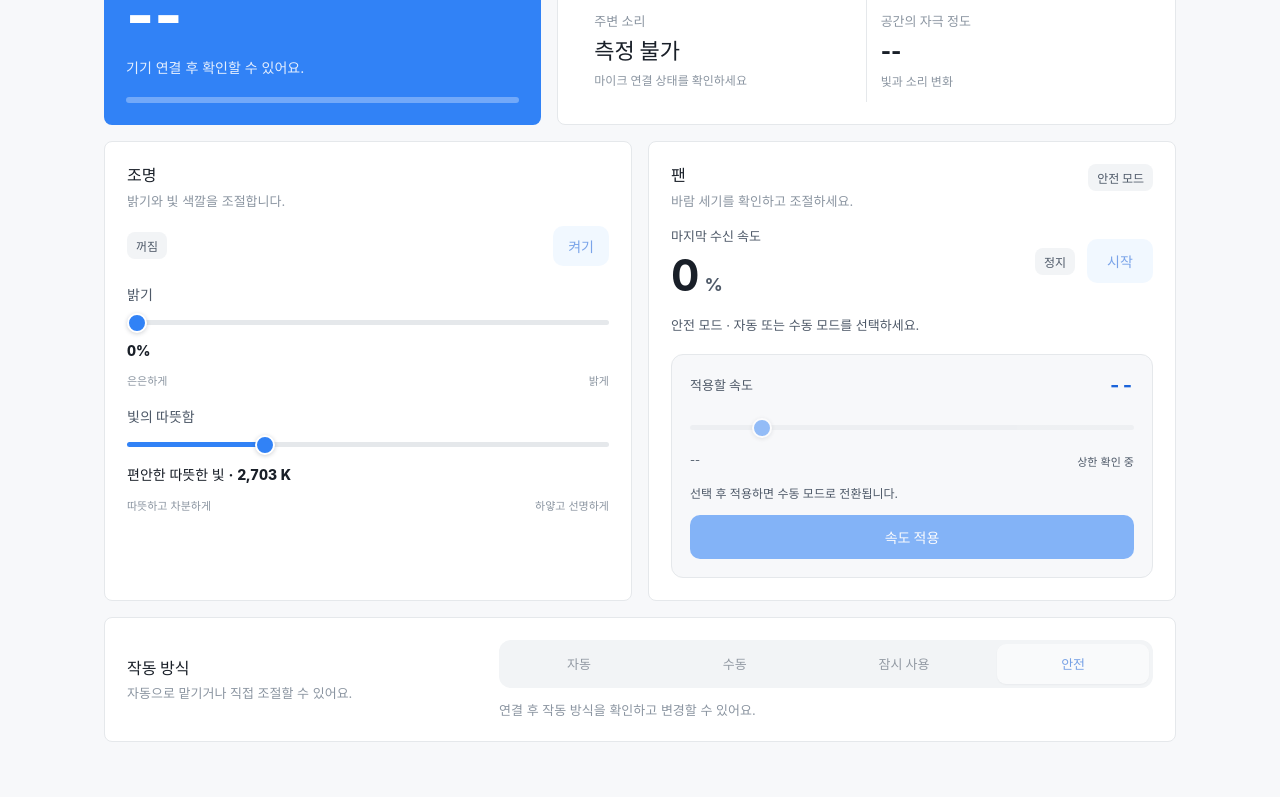
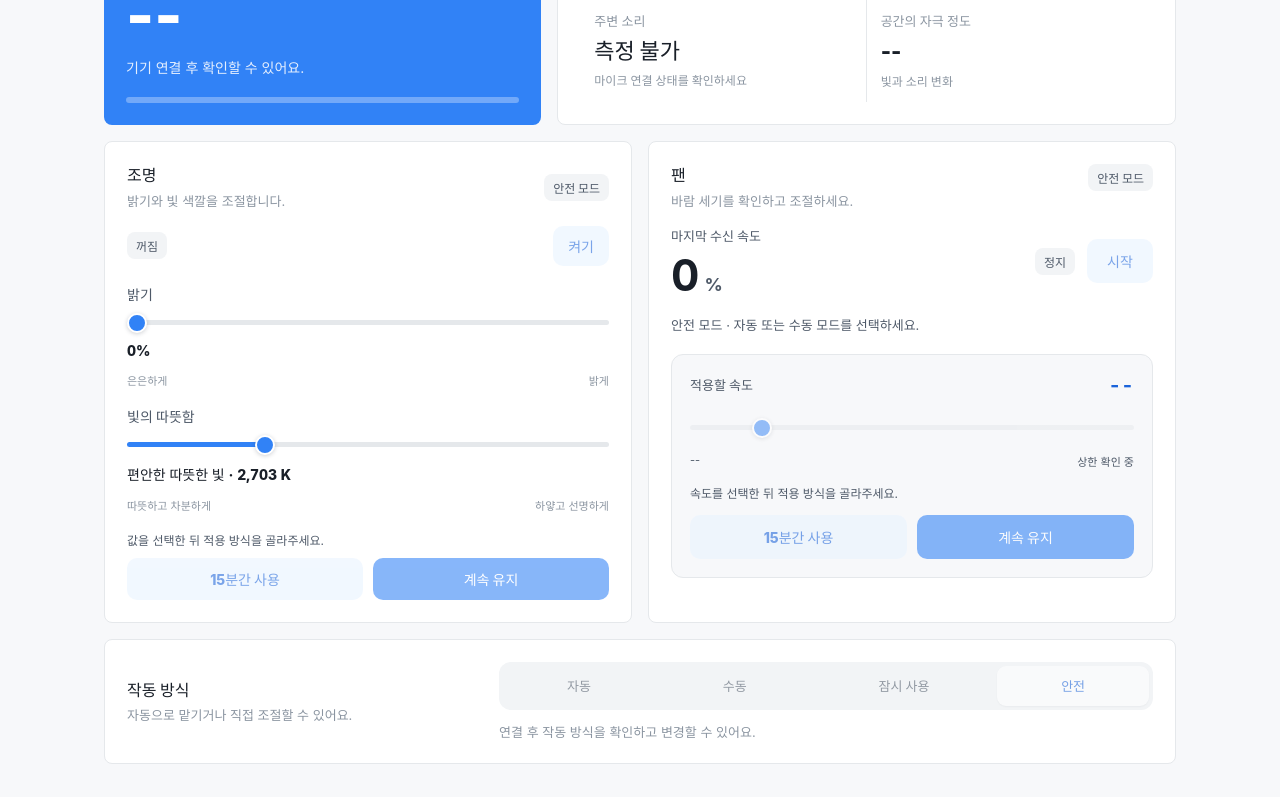
Before and after one commit to lunDreame/SensoryShield, a React (Vite) app in the folder frontend/: page / in a window 1280 px wide. Shown: the part 449-1246 px from the top of the page. Built offline with nearby package versions, Linux system fonts and the light colour scheme; no server answers.

Commit message:
feat: make temporary controls explicit

```diff
--- a/frontend/src/app/styles/global.css
+++ b/frontend/src/app/styles/global.css
@@ -107,6 +107,11 @@ button:disabled { cursor: wait; opacity: .58; }
 .slider input:active::-webkit-slider-thumb { transform: scale(1.12); }
 .control-value { color: var(--ink); font-variant-numeric: tabular-nums; font-size: 14px; font-weight: 800; }
 .control-caption { display: flex; justify-content: space-between; margin-top: -5px; color: var(--muted); font-size: 11px; }
+.control-apply-help { margin: 18px 0 10px; color: var(--body); font-size: 12px; }
+.control-apply-actions { display: grid; grid-template-columns: 1fr 1fr; gap: 10px; }
+.control-apply-actions .button { min-height: 42px; }
+.control-feedback { margin: 12px 0 0; color: #008a58; font-size: 12px; line-height: 1.55; }
+.mode-return { margin-top: 12px; }
 .segmented { display: flex; flex-wrap: wrap; gap: 4px; border-radius: 12px; background: var(--surface); padding: 4px; }
 .segmented button { min-height: 40px; flex: 1 1 auto; border: 0; border-radius: 9px; background: transparent; color: var(--body); padding: 0 12px; font-size: 13px; font-weight: 700; transition: background 180ms ease, color 180ms ease, box-shadow 180ms ease; }
 .segmented button:hover { color: var(--ink); }
@@ -123,6 +128,7 @@ button:disabled { cursor: wait; opacity: .58; }
 .input-line > span { color: var(--body); font-size: 13px; font-weight: 700; }
 .setting-meaning { color: var(--body); font-size: 12px; line-height: 1.6; }
 .setting-meaning b { color: var(--blue-ink); font-weight: 800; }
+.profile-setting-note { margin: 0; color: var(--body); font-size: 13px; line-height: 1.6; }
 .field-with-unit { display: flex; align-items: center; min-height: 44px; border: 1px solid var(--line); border-radius: 10px; background: #fff; }
 .field-with-unit:focus-within { border-color: var(--blue); box-shadow: 0 0 0 3px #3182f61c; }
 .field-with-unit input { width: 100%; min-width: 0; border: 0; outline: 0; background: transparent; padding: 0 12px; color: var(--ink); font-size: 15px; font-weight: 700; font-variant-numeric: tabular-nums; }
--- a/frontend/src/pages/dashboard/DashboardPage.tsx
+++ b/frontend/src/pages/dashboard/DashboardPage.tsx
@@ -33,11 +33,11 @@ export function DashboardPage({ status, updatedAt, connectionError }: DashboardP
         </div>
       </section>
       <EnvironmentSummary sensor={status.sensor} />
-      <CCTLightControl outputs={status.outputs} available={status.system.ready} />
+      <CCTLightControl outputs={status.outputs} available={status.system.ready} mode={status.system.mode} />
       <FanControl outputs={status.outputs} available={status.system.ready} mode={status.system.mode} />
       <section className="panel mode-panel">
         <div className="panel-header"><div><h2>작동 방식</h2><p className="panel-subtitle">자동으로 맡기거나 직접 조절할 수 있어요.</p></div></div>
-        <ModeSwitch mode={status.system.mode} available={status.system.ready} />
+        <ModeSwitch mode={status.system.mode} available={status.system.ready} overrideRemainingSeconds={status.system.overrideRemainingSeconds} />
       </section>
     </main>
   );
--- a/frontend/src/widgets/CCTLight-control/CCTLightControl.tsx
+++ b/frontend/src/widgets/CCTLight-control/CCTLightControl.tsx
@@ -1,30 +1,43 @@
 import { useEffect, useState, type CSSProperties } from "react";
-import { setLight } from "../../shared/api/client";
+import { setLight, setMode } from "../../shared/api/client";
 import { describeKelvin } from "../../shared/lib/environment-labels";
 import { Panel } from "../../shared/ui/Panel";
-import type { OutputStatus } from "../../shared/types/domain";
+import type { ControlMode, OutputStatus } from "../../shared/types/domain";
 
 interface CCTLightControlProps {
   outputs: OutputStatus;
   available: boolean;
+  mode: ControlMode;
 }
 
-export function CCTLightControl({ outputs, available }: CCTLightControlProps) {
+export function CCTLightControl({ outputs, available, mode }: CCTLightControlProps) {
   const [brightness, setBrightness] = useState(outputs.brightnessPercent);
   const [cct, setCct] = useState(outputs.cctMireds);
   const [pending, setPending] = useState(false);
+  const [dirty, setDirty] = useState(false);
+  const [message, setMessage] = useState<string | null>(null);
   const [error, setError] = useState<string | null>(null);
 
   useEffect(() => {
-    setBrightness(outputs.brightnessPercent);
-    setCct(outputs.cctMireds);
-  }, [outputs.brightnessPercent, outputs.cctMireds]);
+    if (!dirty) {
+      setBrightness(outputs.brightnessPercent);
+      setCct(outputs.cctMireds);
+    }
+  }, [outputs.brightnessPercent, outputs.cctMireds, dirty]);
 
-  async function commit(power = outputs.lightOn) {
+  async function commit(applyMode: "MANUAL" | "OVERRIDE", power = outputs.lightOn) {
     setPending(true);
     setError(null);
+    setMessage(null);
     try {
-      await setLight({ power, brightness, cct });
+      const lightResult = await setLight({ power, brightness, cct });
+      if (!lightResult.ok) throw new Error("rejected");
+      if (applyMode === "OVERRIDE") {
+        const modeResult = await setMode("OVERRIDE");
+        if (!modeResult.ok) throw new Error("rejected");
+      }
+      setDirty(false);
+      setMessage(applyMode === "OVERRIDE" ? "이 조명을 15분간 사용한 뒤 개인 맞춤 자동으로 돌아가요." : "이 조명을 계속 유지해요. 자동으로 돌아가려면 작동 방식에서 선택해 주세요.");
     } catch {
       setError("조명 명령을 보내지 못했어요. 기기 연결을 확인해 주세요.");
     } finally {
@@ -39,10 +52,11 @@ export function CCTLightControl({ outputs, available }: CCTLightControlProps) {
   const kelvin = Math.round(1_000_000 / cct);
 
   return (
-    <Panel title="조명" subtitle="밝기와 빛 색깔을 조절합니다." className="control-panel">
+    <Panel title="조명" subtitle="밝기와 빛 색깔을 조절합니다." className="control-panel"
+      action={<span className="badge">{{ AUTO: "자동", MANUAL: "수동", OVERRIDE: "잠시 사용", SAFE: "안전" }[mode]} 모드</span>}>
       <div className="control-row">
         <span className={outputs.lightOn ? "badge badge-blue" : "badge"}>{outputs.lightOn ? "켜짐" : "꺼짐"}</span>
-        <button className="button button-weak" type="button" disabled={pending || !available} onClick={() => void commit(!outputs.lightOn)}>
+        <button className="button button-weak" type="button" disabled={pending || !available} onClick={() => void commit("MANUAL", !outputs.lightOn)}>
           {outputs.lightOn ? "끄기" : "켜기"}
         </button>
       </div>
@@ -55,9 +69,7 @@ export function CCTLightControl({ outputs, available }: CCTLightControlProps) {
           style={{ "--range-progress": `${brightness}%` } as CSSProperties}
           type="range"
           value={brightness}
-          onChange={(event) => setBrightness(Number(event.target.value))}
-          onPointerUp={() => commit(true)}
-          onKeyUp={() => void commit(true)}
+          onChange={(event) => { setBrightness(Number(event.target.value)); setDirty(true); setMessage(null); }}
         />
         <b className="control-value">{brightness}%</b>
       </label>
@@ -72,13 +84,17 @@ export function CCTLightControl({ outputs, available }: CCTLightControlProps) {
           type="range"
           value={kelvin}
           style={{ "--range-progress": `${((kelvin - 2200) / 1800) * 100}%` } as CSSProperties}
-          onChange={(event) => updateKelvin(Number(event.target.value))}
-          onPointerUp={() => commit(true)}
-          onKeyUp={() => void commit(true)}
+          onChange={(event) => { updateKelvin(Number(event.target.value)); setDirty(true); setMessage(null); }}
         />
         <b className="control-value">{describeKelvin(kelvin)} · {kelvin.toLocaleString()} K</b>
       </label>
       <div className="control-caption"><span>따뜻하고 차분하게</span><span>하얗고 선명하게</span></div>
+      <p className="control-apply-help">값을 선택한 뒤 적용 방식을 골라주세요.</p>
+      <div className="control-apply-actions">
+        <button className="button button-weak" type="button" disabled={pending || !available || !dirty} onClick={() => void commit("OVERRIDE", true)}>15분간 사용</button>
+        <button className="button button-primary" type="button" disabled={pending || !available || !dirty} onClick={() => void commit("MANUAL", true)}>계속 유지</button>
+      </div>
+      {message ? <p className="control-feedback" role="status">{message}</p> : null}
       {error ? <p className="inline-error" role="status">{error}</p> : null}
     </Panel>
   );
--- a/frontend/src/widgets/fan-control/FanControl.tsx
+++ b/frontend/src/widgets/fan-control/FanControl.tsx
@@ -1,5 +1,5 @@
 import { useEffect, useRef, useState, type CSSProperties } from "react";
-import { getProfile, setFan } from "../../shared/api/client";
+import { getProfile, setFan, setMode } from "../../shared/api/client";
 import { Panel } from "../../shared/ui/Panel";
 import "./fan-control.css";
 import type { ControlMode, OutputStatus } from "../../shared/types/domain";
@@ -43,7 +43,7 @@ export function FanControl({ outputs, available, mode }: FanControlProps) {
   const modeLabel = { AUTO: "자동", MANUAL: "수동", OVERRIDE: "잠시 사용", SAFE: "안전" }[mode];
   const rangeProgress = limit !== null && limit > 18 ? (selectedSpeed - 18) / (limit - 18) * 100 : 0;
 
-  async function commit(power: boolean) {
+  async function commit(power: boolean, applyMode: "MANUAL" | "OVERRIDE" = "MANUAL") {
     if (requestInFlight.current || !available || (power && !canStart)) return;
     requestInFlight.current = true;
     setPending(true);
@@ -52,8 +52,12 @@ export function FanControl({ outputs, available, mode }: FanControlProps) {
     try {
       const result = await setFan({ power, speed: power ? selectedSpeed : 0 });
       if (!result.ok) throw new Error("rejected");
+      if (applyMode === "OVERRIDE") {
+        const modeResult = await setMode("OVERRIDE");
+        if (!modeResult.ok) throw new Error("rejected");
+      }
       setDirty(false);
-      setMessage(power ? "속도 명령을 전송했어요. 수신된 현재 속도를 확인해 주세요." : "정지 명령을 전송했어요. 수신된 현재 상태를 확인해 주세요.");
+      setMessage(power ? applyMode === "OVERRIDE" ? "이 바람을 15분간 사용한 뒤 개인 맞춤 자동으로 돌아가요." : "이 바람을 계속 유지해요. 자동으로 돌아가려면 작동 방식에서 선택해 주세요." : "정지 명령을 전송했어요. 수신된 현재 상태를 확인해 주세요.");
     } catch {
       setError("명령 전송 실패 · 선택값은 유지됩니다. 연결 확인 후 다시 적용해 주세요.");
     } finally {
@@ -97,9 +101,13 @@ export function FanControl({ outputs, available, mode }: FanControlProps) {
         </div>
         <div className="fan-range-labels"><span>{canStart ? "18%" : "--"}</span>
           <span>{limit === null ? "상한 확인 중" : `설정 상한 ${limit}%`}</span></div>
-        <p id="fan-speed-help" className="fan-help">선택 후 적용하면 수동 모드로 전환됩니다.</p>
-        <button className="button button-primary fan-apply" type="button" disabled={!canStart || pending}
-          onClick={() => void commit(true)}>{pending ? "전송 중" : "속도 적용"}</button>
+        <p id="fan-speed-help" className="fan-help">속도를 선택한 뒤 적용 방식을 골라주세요.</p>
+        <div className="fan-apply-actions">
+          <button className="button button-weak" type="button" disabled={!canStart || pending || !dirty}
+            onClick={() => void commit(true, "OVERRIDE")}>15분간 사용</button>
+          <button className="button button-primary" type="button" disabled={!canStart || pending || !dirty}
+            onClick={() => void commit(true, "MANUAL")}>{pending ? "전송 중" : "계속 유지"}</button>
+        </div>
       </div>
       {limit !== null && limit < 18 ? <p className="fan-feedback">팬 사용이 제한돼 있어요. 설정에서 한도를 18% 이상으로 높여주세요.</p> : null}
       {message ? <p className="fan-feedback fan-success" role="status">{message}</p> : null}
--- a/frontend/src/widgets/fan-control/fan-control.css
+++ b/frontend/src/widgets/fan-control/fan-control.css
@@ -19,7 +19,8 @@
 .fan-panel .fan-slider input:disabled { cursor: not-allowed; opacity: .5; }
 .fan-range-labels { display: flex; justify-content: space-between; gap: 12px; color: var(--body); font-size: 11px; }
 .fan-help { margin: 15px 0 12px; color: var(--body); font-size: 12px; line-height: 1.6; }
-.fan-panel .fan-apply { width: 100%; min-height: 44px; }
+.fan-apply-actions { display: grid; grid-template-columns: 1fr 1fr; gap: 10px; }
+.fan-apply-actions .button { min-height: 44px; }
 .fan-panel button:disabled { cursor: not-allowed; }
 .fan-feedback { margin: 14px 0 0; font-size: 12px; color: var(--body); line-height: 1.6; overflow-wrap: anywhere; }
 .fan-success { color: #008a58; }
```
Also changed, not shown: frontend/src/features/change-mode/ModeSwitch.tsx (+5 -2 lines).
